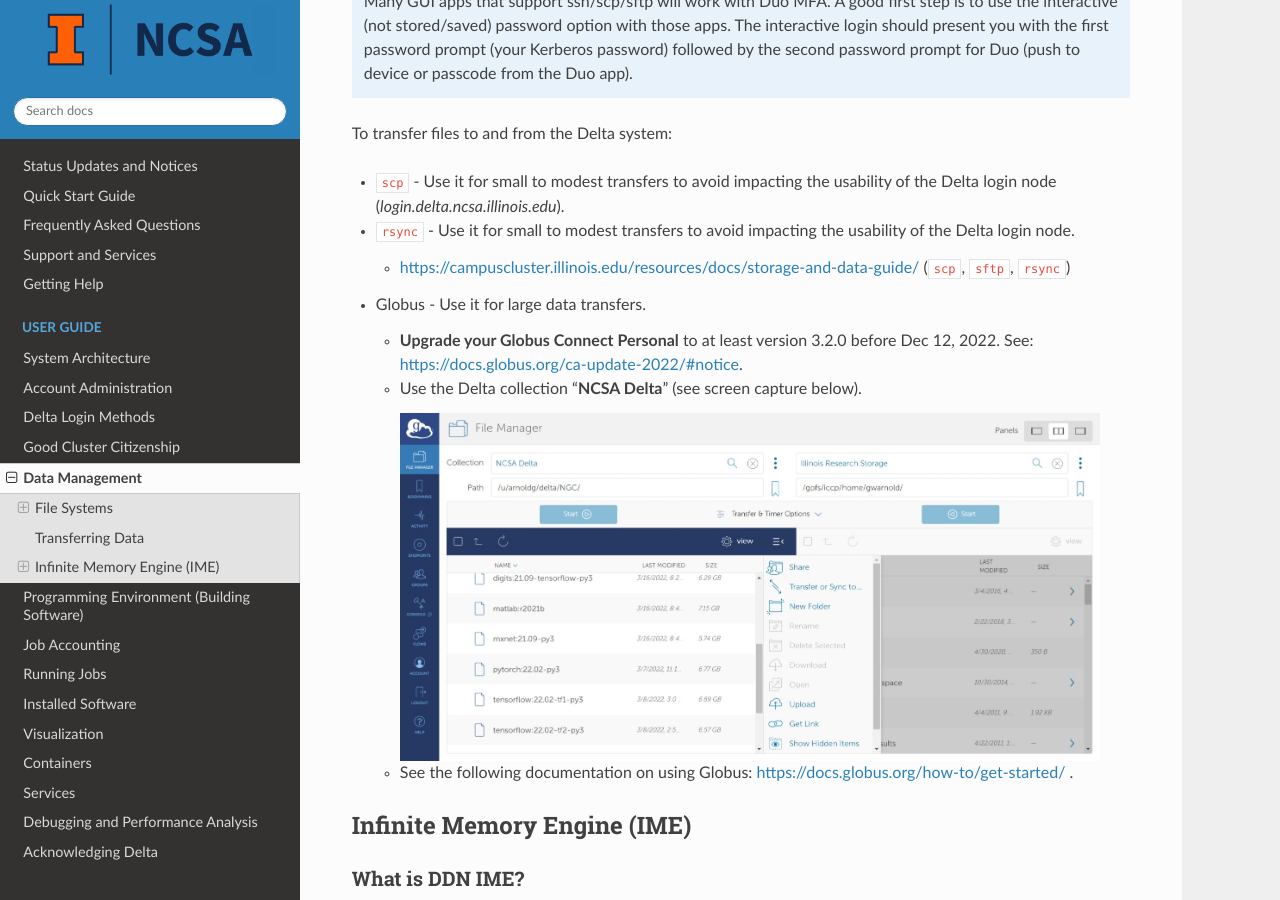
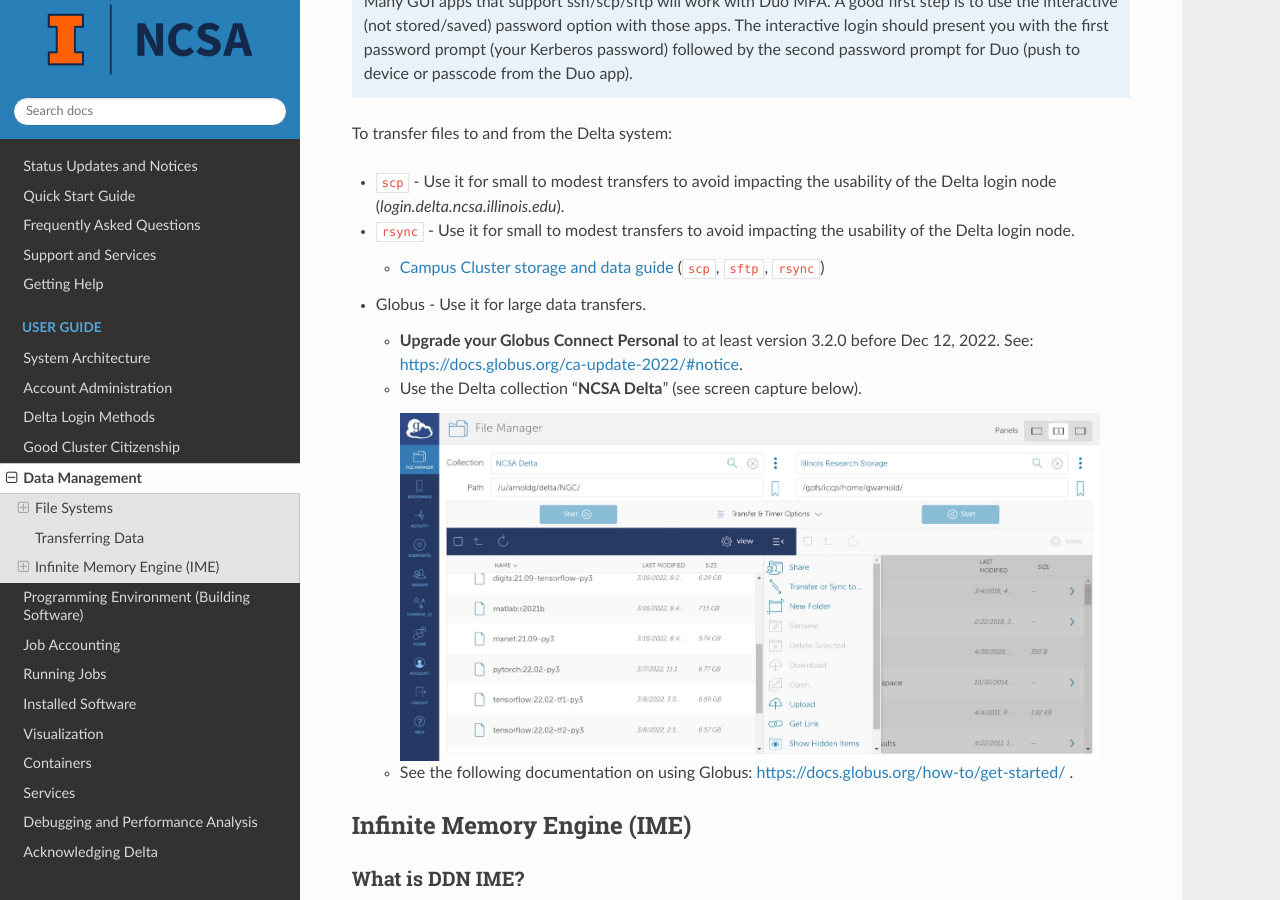
Before and after one commit to ncsa/Delta_doc, a Sphinx documentation site: the page built from docs/source/user_guide/data_mgmt.rst, in a window 1280 px wide and 900 px high, scrolled down 1216 px. Built offline with Sphinx 7.4.7 and the Read the Docs theme 2.0.0, drawn with Linux system fonts in a browser that asks for light colours.

Commit message:
Update data_mgmt.rst fixed broken link
fixed broken link to campus cluster storage and data guide

```diff
--- a/docs/source/user_guide/data_mgmt.rst
+++ b/docs/source/user_guide/data_mgmt.rst
@@ -60,7 +60,7 @@ To transfer files to and from the Delta system:
 
 -  ``rsync`` - Use it for small to modest transfers to avoid impacting the usability of the Delta login node.
 
-   -  https://campuscluster.illinois.edu/resources/docs/storage-and-data-guide/ (``scp``, ``sftp``, ``rsync``)
+   -  `Campus Cluster storage and data guide <https://docs.ncsa.illinois.edu/systems/icc/en/latest/user_guide/storage_data.html>`_ (``scp``, ``sftp``, ``rsync``)
 
 -  Globus - Use it for large data transfers.
 
```
